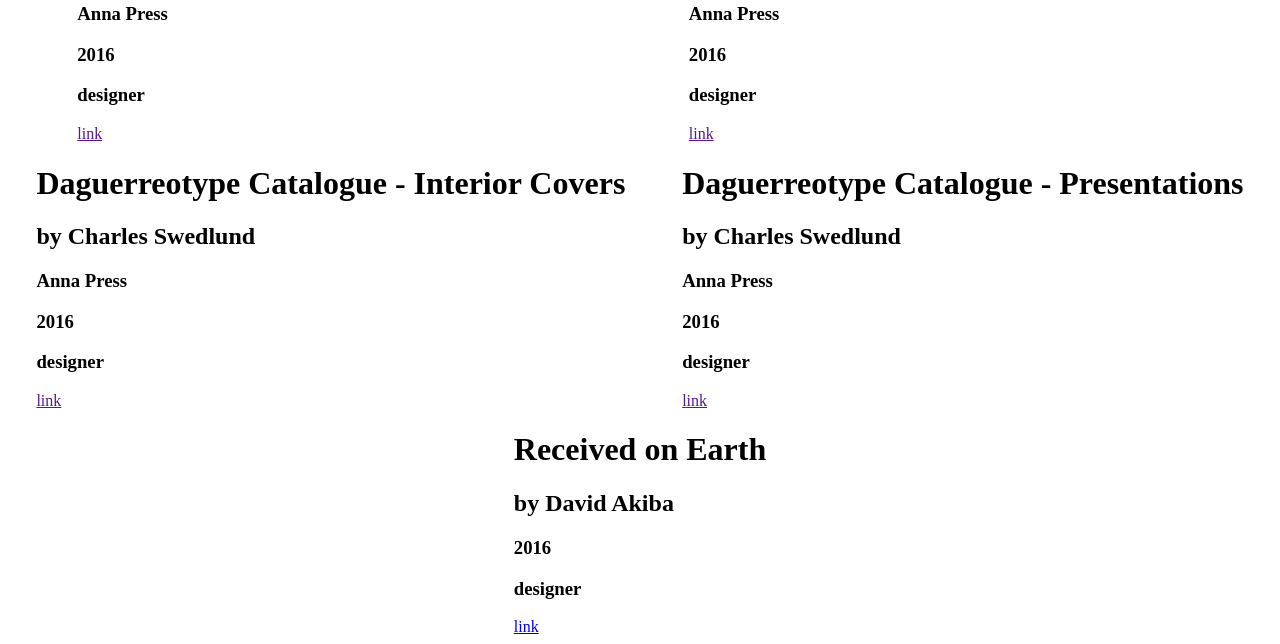
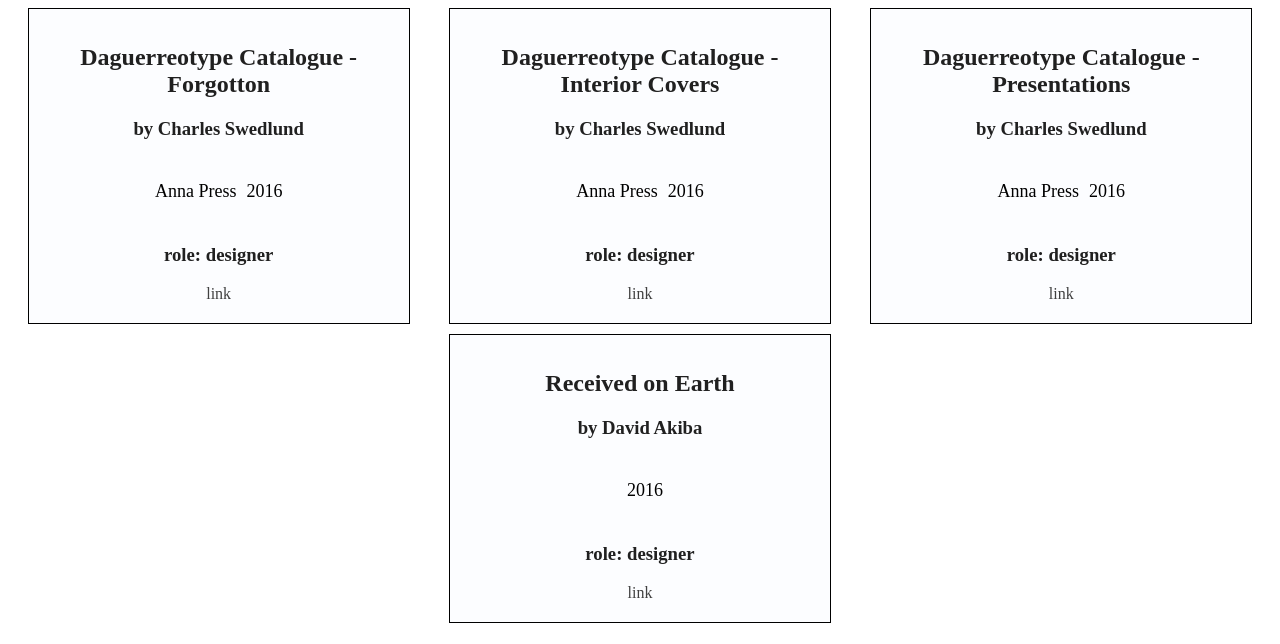
Before and after one commit to aholtzman/adhdev---gatsby-version, a Gatsby site: page /books in a window 1280 px wide. Shown: the part 625-1269 px from the top of the page. Built offline with nearby package versions, Linux system fonts and the light colour scheme; Gatsby itself is replaced by a stand-in of ours.

Commit message:
start styling book portfolio with test data

```diff
--- a/src/components/PortStyles.js
+++ b/src/components/PortStyles.js
@@ -1,6 +1,6 @@
 import styled from 'styled-components'
 
-export const Title = styled.h1`
+export const Title = styled.h2`
   color: #202020;
 `
 
@@ -20,6 +20,7 @@ export const Image = styled.img`
 
 export const Desc = styled.p`
   font-size: 18px;
+  padding: 5px;
 `
 
 export const ItemWrap = styled.div`
--- a/src/components/bookItem.js
+++ b/src/components/bookItem.js
@@ -1,4 +1,17 @@
 import React, { Component } from 'react'
+import styled from 'styled-components'
+import { Desc, ItemWrap, Title, Role, Url, TextWrap } from './PortStyles'
+
+const BookWrap = styled(TextWrap)`
+  background-color: #fcfdff;
+  border: thin solid black;
+  margin-bottom: 10px;
+`
+
+const PubDate = styled.div`
+  display: flex;
+  justify-content: center;
+`
 
 class BookItem extends Component {
   constructor(props) {
@@ -8,14 +21,16 @@ class BookItem extends Component {
 
   render() {
     return(
-      <div>
-        <h1>{this.props.data.title}</h1>
-        <h2>by {this.props.data.author}</h2>
-        <h3>{this.props.data.publisher}</h3>
-        <h3>{this.props.data.year}</h3>
-        <h3>{this.props.data.role}</h3>
-        <a href={this.props.data.url}>link</a>
-      </div>
+      <BookWrap>
+        <Title>{this.props.data.title}</Title>
+        <Role>by {this.props.data.author}</Role>
+        <PubDate>
+          <Desc>{this.props.data.publisher}</Desc>
+          <Desc>{this.props.data.year}</Desc>
+        </PubDate>
+        <Role>role: {this.props.data.role}</Role>
+        <Url href={this.props.data.url}>link</Url>
+      </BookWrap>
     );
   }
 }
```
